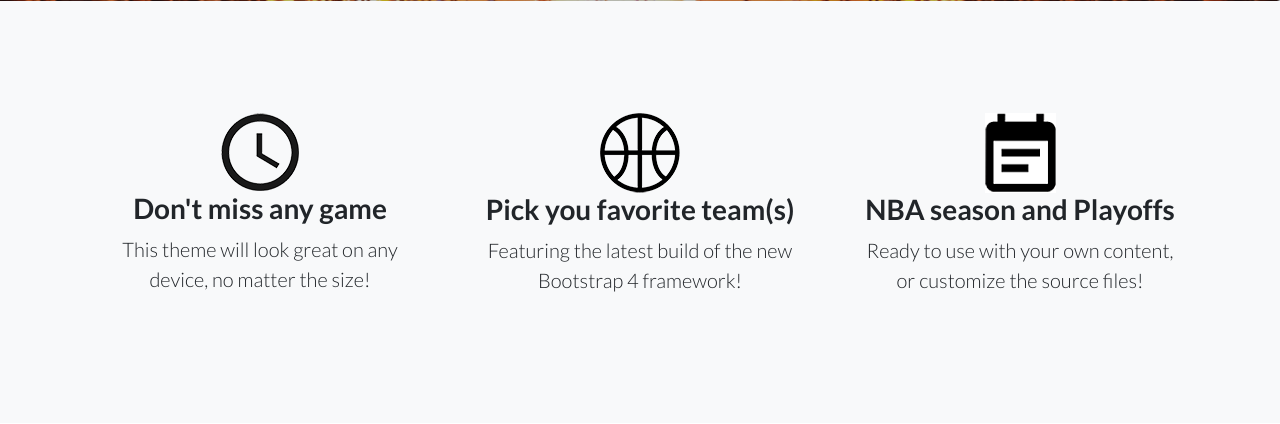
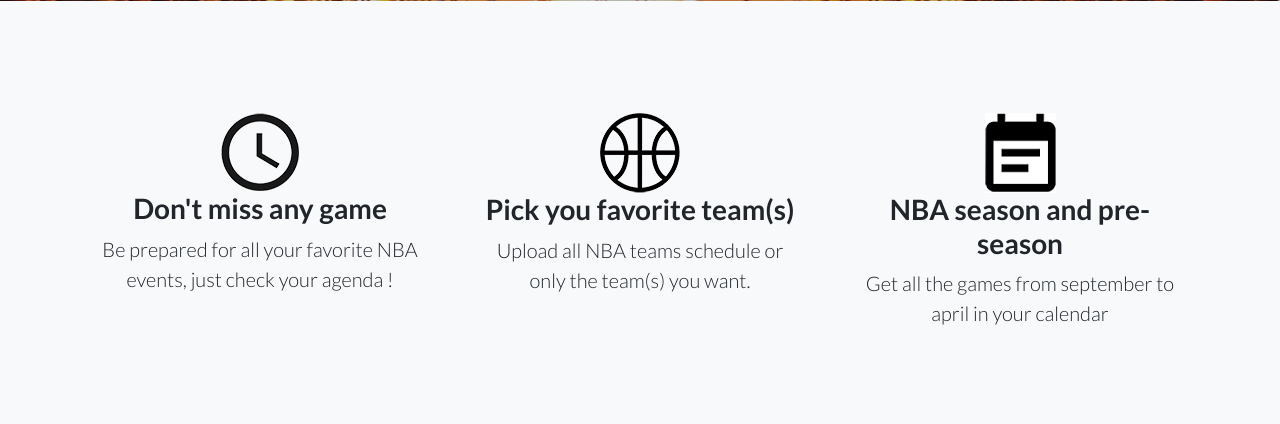
Before and after one commit to pabissonnier/nba_schedule_2_Google_Agenda, a Django app: page / in a window 1280 px wide. Shown: the part 666-1090 px from the top of the page. Run offline with Django 3.2, Linux system fonts and the light colour scheme; some libraries are stand-ins or nearby versions.

Commit message:
Adding pics homepage

```diff
--- a/templates/mainapp/index.html
+++ b/templates/mainapp/index.html
@@ -87,7 +87,7 @@
               <img class="args-pic" alt="clock" src="{% static 'mainapp/img/clock.png' %}">
             </div>
             <h3>Don't miss any game</h3>
-            <p class="lead mb-0">This theme will look great on any device, no matter the size!</p>
+            <p class="lead mb-0">Be prepared for all your favorite NBA events, just check your agenda !</p>
           </div>
         </div>
         <div class="col-lg-4">
@@ -96,7 +96,7 @@
               <img id="args-pic" alt="bball" src="{% static 'mainapp/img/bball.png' %}">
             </div>
             <h3>Pick you favorite team(s)</h3>
-            <p class="lead mb-0">Featuring the latest build of the new Bootstrap 4 framework!</p>
+            <p class="lead mb-0">Upload all NBA teams schedule or only the team(s) you want.</p>
           </div>
         </div>
         <div class="col-lg-4">
@@ -104,8 +104,8 @@
             <div class="text-center">
               <img class="args-pic" alt="schedule" src="{% static 'mainapp/img/schedule.png' %}">
             </div>
-            <h3>NBA season and Playoffs</h3>
-            <p class="lead mb-0">Ready to use with your own content, or customize the source files!</p>
+            <h3>NBA season and pre-season</h3>
+            <p class="lead mb-0">Get all the games from september to april in your calendar</p>
           </div>
         </div>
       </div>
@@ -117,24 +117,31 @@
     <div class="container-fluid text-center">
         <h1>How does it work</h1>
       <div class="row no-gutters">
-        <div class="col-lg-6 order-lg-2 text-white showcase-img" style="background-image: url('../../mainapp/static/mainapp/img/bg-showcase-1.jpg');"></div>
+        <div class="col-lg-6 order-lg-2 text-white showcase-img" style="background-image: url({% static 'mainapp/img/1.png' %});"></div>
         <div class="col-lg-6 order-lg-1 my-auto showcase-text">
           <h2>Connect to you Google account</h2>
-          <p class="lead mb-0">When you use a theme created by Start Bootstrap, you know that the theme will look great on any device, whether it's a phone, tablet, or desktop the page will behave responsively!</p>
+          <p class="lead mb-0">Connect to your Google account on this page, a confirmation page opens and then click on the account to use.</p>
+        </div>
+      </div>
+      <div class="row no-gutters">
+        <div class="col-lg-6 text-white showcase-img" style="background-image: url({% static 'mainapp/img/2.png' %});"></div>
+        <div class="col-lg-6 my-auto showcase-text">
+          <h2>Pick your favorite NBA team(s)</h2>
+          <p class="lead mb-0">Click on the "Updload" page, click on the team(s) you want to add. You can also choose to add all NBA teams schedules to your calendar by tclicking on the NBA logo.</p>
+        </div>
+      </div>
+      <div class="row no-gutters">
+        <div class="col-lg-6 order-lg-2 text-white showcase-img" style="background-image: url('mainapp/static/img/bg-showcase-3.jpg');"></div>
+        <div class="col-lg-6 order-lg-1 my-auto showcase-text">
+          <h2>Click on "upload to Google Calendar" </h2>
+          <p class="lead mb-0">Click on "upload" button and see your games added to your calendar. Your will of course receive an email confirmation.</p>
         </div>
       </div>
       <div class="row no-gutters">
         <div class="col-lg-6 text-white showcase-img" style="background-image: url('img/bg-showcase-2.jpg');"></div>
         <div class="col-lg-6 my-auto showcase-text">
-          <h2>Pick your favorite NBA team(s)</h2>
-          <p class="lead mb-0">Newly improved, and full of great utility classes, Bootstrap 4 is leading the way in mobile responsive web development! All of the themes on Start Bootstrap are now using Bootstrap 4!</p>
-        </div>
-      </div>
-      <div class="row no-gutters">
-        <div class="col-lg-6 order-lg-2 text-white showcase-img" style="background-image: url('img/bg-showcase-3.jpg');"></div>
-        <div class="col-lg-6 order-lg-1 my-auto showcase-text">
-          <h2>Click on "upload to Google Calendar </h2>
-          <p class="lead mb-0">Landing Page is just HTML and CSS with a splash of SCSS for users who demand some deeper customization options. Out of the box, just add your content and images, and your new landing page will be ready to go!</p>
+          <h2>Get many infos on your NS2GC account</h2>
+          <p class="lead mb-0">Click on the "Updload" page, click on the team(s) you want to add. You can also choose to add all NBA teams schedules to your calendar by tclicking on the NBA logo.</p>
         </div>
       </div>
     </div>
--- a/templates/mainapp/upload.html
+++ b/templates/mainapp/upload.html
@@ -110,8 +110,7 @@
                               </div>
                           </div>
                       </div>
-
-              </div>
+                    </div>
               </form>
           </div>
       </div>
```
Also changed, not shown: mainapp/calendar_insertion.py (+12 -0 lines), mainapp/static/mainapp/css/landing-page.css (+6 -2 lines), mainapp/views.py (+15 -12 lines), mainapp/static/mainapp/img/1.png (added), mainapp/static/mainapp/img/2.jpg (added).
